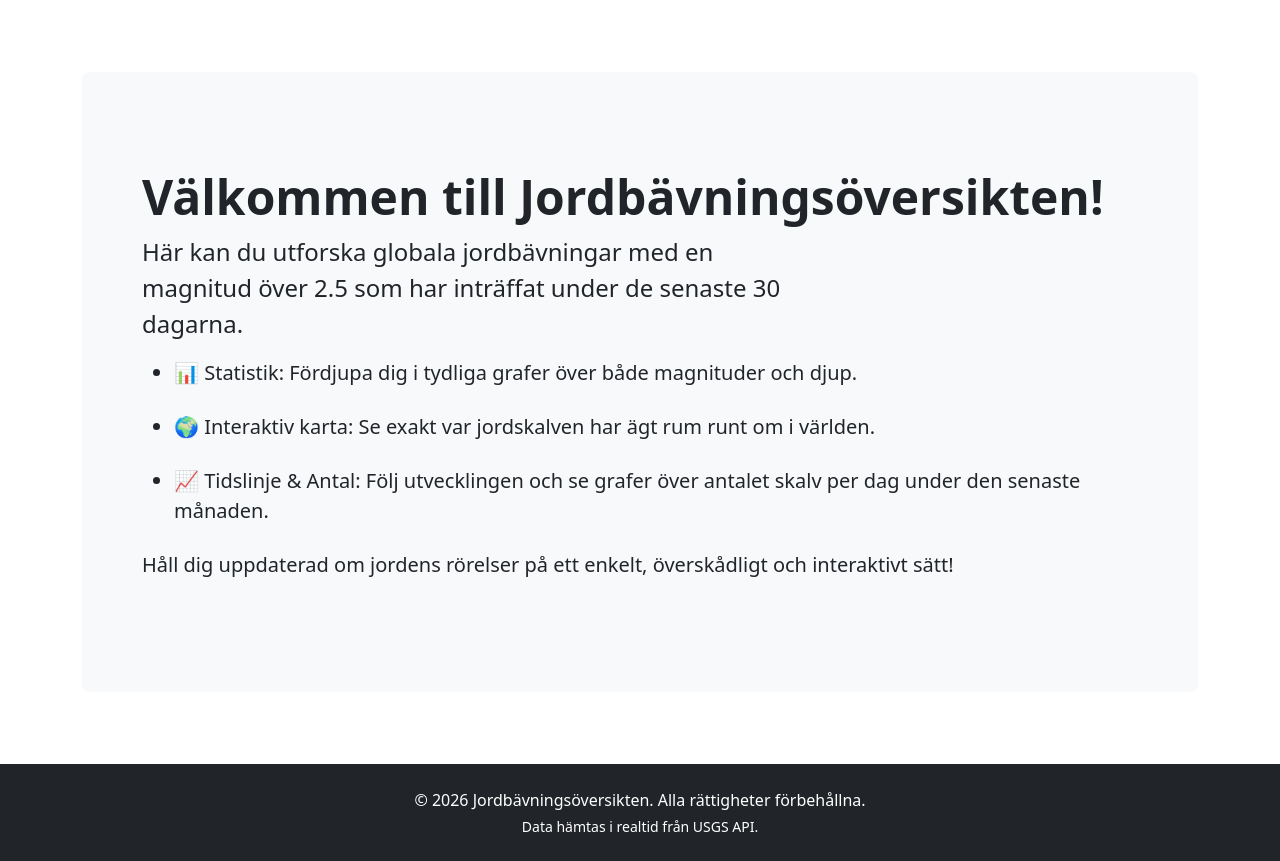
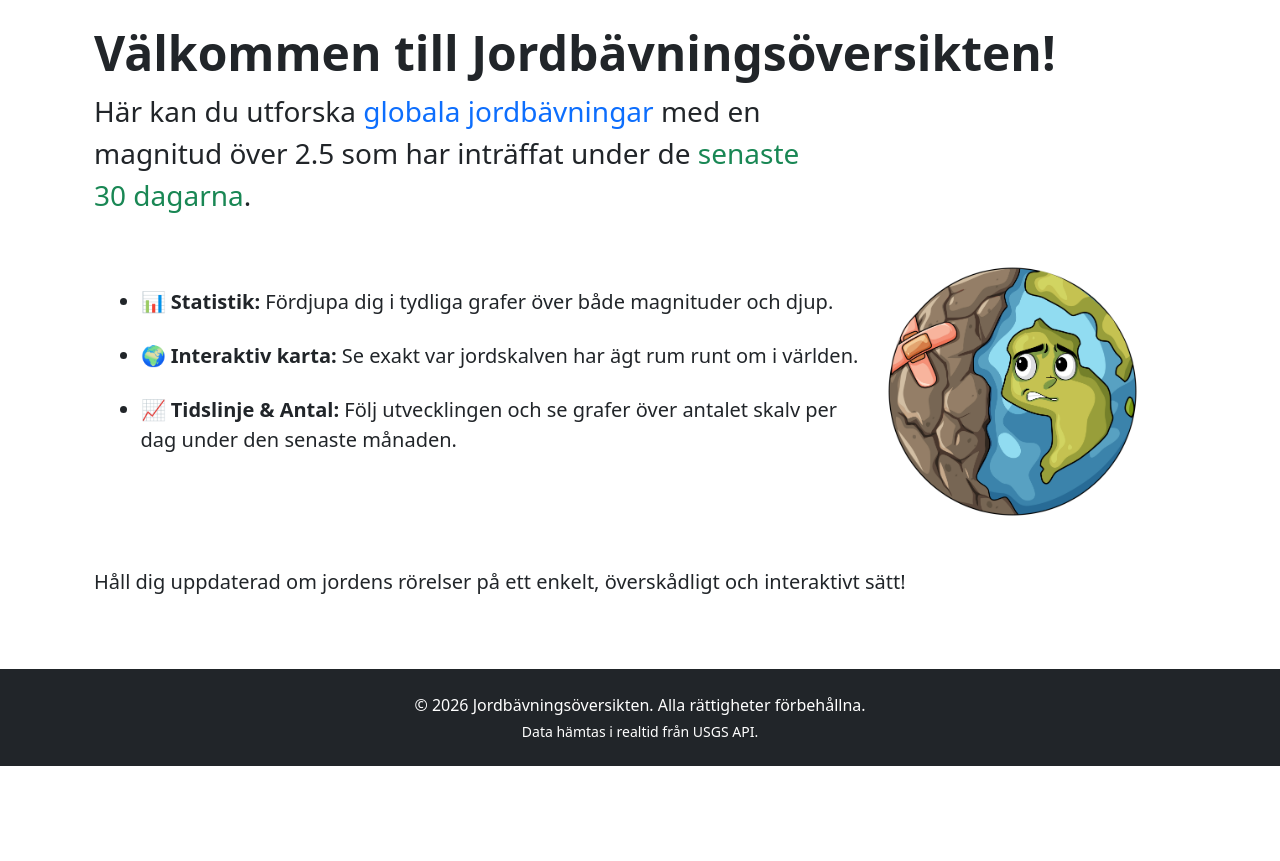
Before and after one commit to EliFromTheNorth/P2-Gruppuppgift, a Flask app: page / in a window 1280 px wide. Shown: the part 56-917 px from the top of the page. After the commit the page ends 822 px from the top, so only its background shows below. Run offline with Flask 3, Linux system fonts and the light colour scheme.

Commit message:
index-img, style

```diff
--- a/Templates/base.html
+++ b/Templates/base.html
@@ -28,7 +28,7 @@
     </nav>
 
     <!-- Main container -->
-    <div class="container flex-grow-1 my-5">
+    <div class="container flex-grow-1 mb-5">
 
         {% block content %}{% endblock %}
 
--- a/Templates/index.html
+++ b/Templates/index.html
@@ -1,14 +1,18 @@
 {% extends "base.html" %}
 {% block content %}
-<div class="p-5 mb-4 bg-light rounded-3">
-    <div class="container-fluid py-5">
+<div class="mb-4 rounded-3">
+    <div class="container-fluid">
         <h1 class="display-5 fw-bold">Välkommen till Jordbävningsöversikten!</h1>
-        <p class="col-md-8 fs-4">Här kan du utforska <span class="text-pink">globala jordbävningar</span> med en magnitud över 2.5 som har inträffat under de <span class="text-pink">senaste 30 dagarna</span>.</p>
-        <ul class="fs-5">
-            <li class="mb-4">📊 Statistik: Fördjupa dig i tydliga grafer över både magnituder och djup.</li>
-            <li class="mb-4">🌍 Interaktiv karta: Se exakt var jordskalven har ägt rum runt om i världen.</li>
-            <li class="mb-4">📈 Tidslinje & Antal: Följ utvecklingen och se grafer över antalet skalv per dag under den senaste månaden.</li>
-        </ul>
+        <p class="col-md-8 fs-3">Här kan du utforska <span class="text-primary">globala jordbävningar</span> med en magnitud över 2.5 som har inträffat under de <span class="text-success">senaste 30 dagarna</span>.</p>
+        <div class="row align-items-center my-5 d-flex justify-content-center">
+            <ul class="fs-5 col-md-8">
+                <li class="mb-4">📊 <strong>Statistik:</strong> Fördjupa dig i tydliga grafer över både magnituder och djup.</li>
+                <li class="mb-4">🌍 <strong>Interaktiv karta:</strong> Se exakt var jordskalven har ägt rum runt om i världen.</li>
+                <li class="mb-4">📈 <strong>Tidslinje & Antal:</strong> Följ utvecklingen och se grafer över antalet skalv per dag under den senaste månaden.</li>
+            </ul>
+            <img src="{{ url_for('static', filename='images/earthquake.jpg') }}" class="img-fluid w-25 col-md-4" alt="Jordbävning">
+        </div>
+
 
         <p class="fs-5">Håll dig uppdaterad om jordens rörelser på ett enkelt, överskådligt och interaktivt sätt!</p>
     </div>
```
Also changed, not shown: static/images/earthquake.jpg (added).
